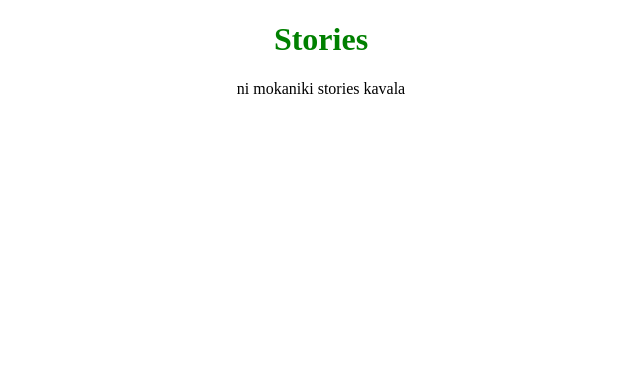
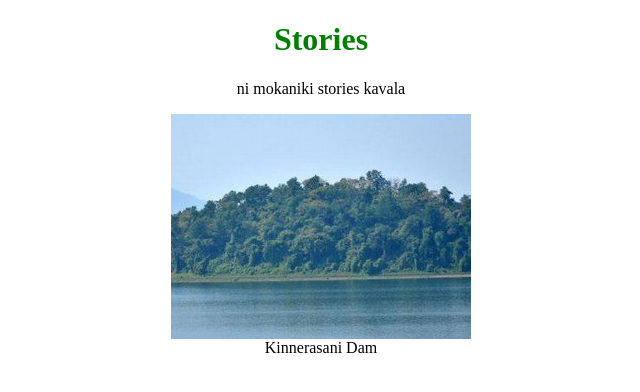
Before and after one commit to sweetyamaraboina/project, a plain HTML site: page stories.html in a window 1280 px wide. Shown: the whole page, without its empty margins (319-959 px from the left). Drawn offline with Linux system fonts and the light colour scheme.

Commit message:
Update stories.html

```diff
--- a/stories.html
+++ b/stories.html
@@ -7,6 +7,15 @@
  <body align="center">
    <h1 style="color:green" >Stories</h1>
 <p>ni mokaniki stories kavala </p>
+<div class="responsive">
+  <div class="gallery">
+    <a target="_blank" href="Dam.jpg">
+      <img src="Dam.jpg" alt="dan" align="center">
+    </a>
+    <div class="desc">Kinnerasani Dam</div>
+  </div>
+</div>
+
 
 
  </body>
```
